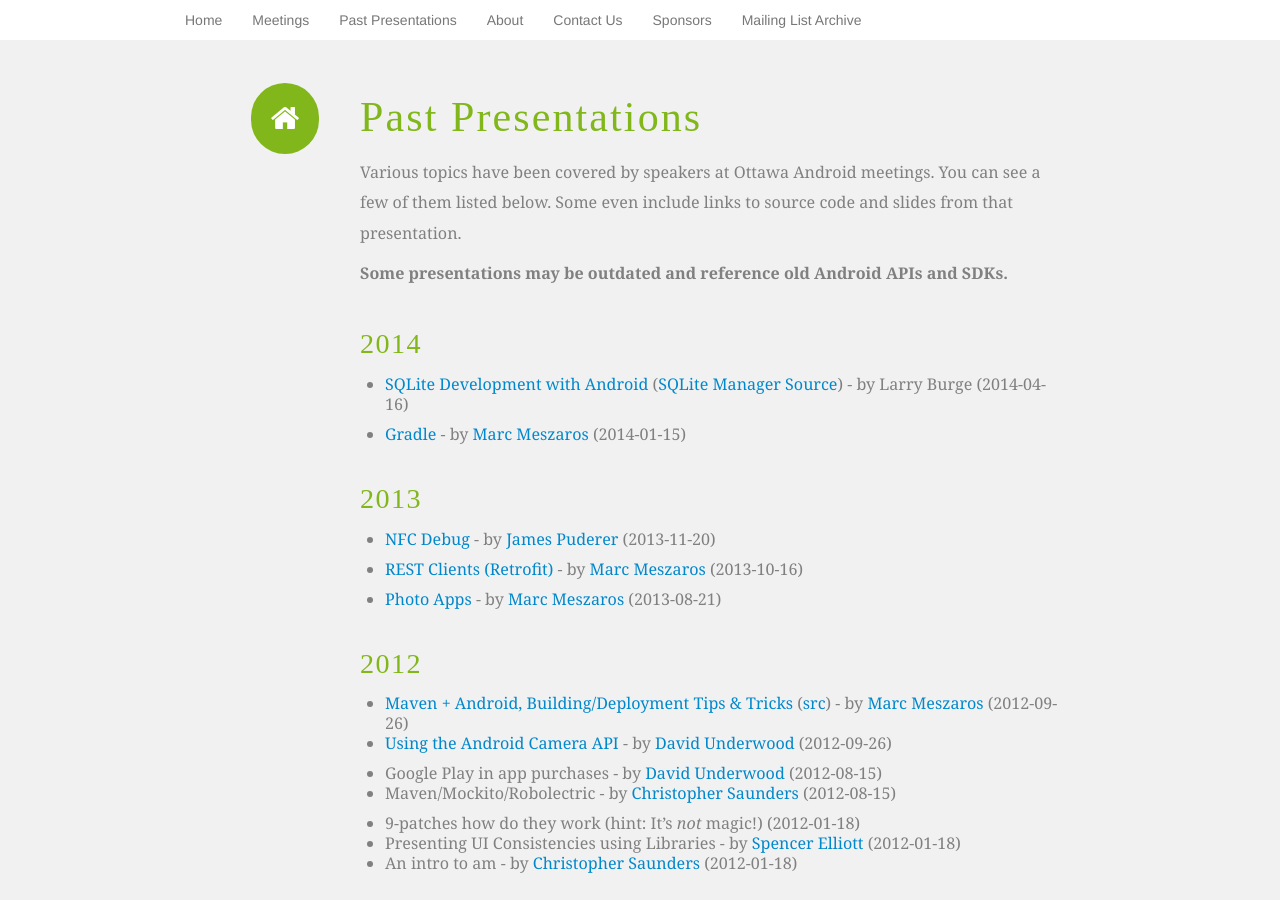
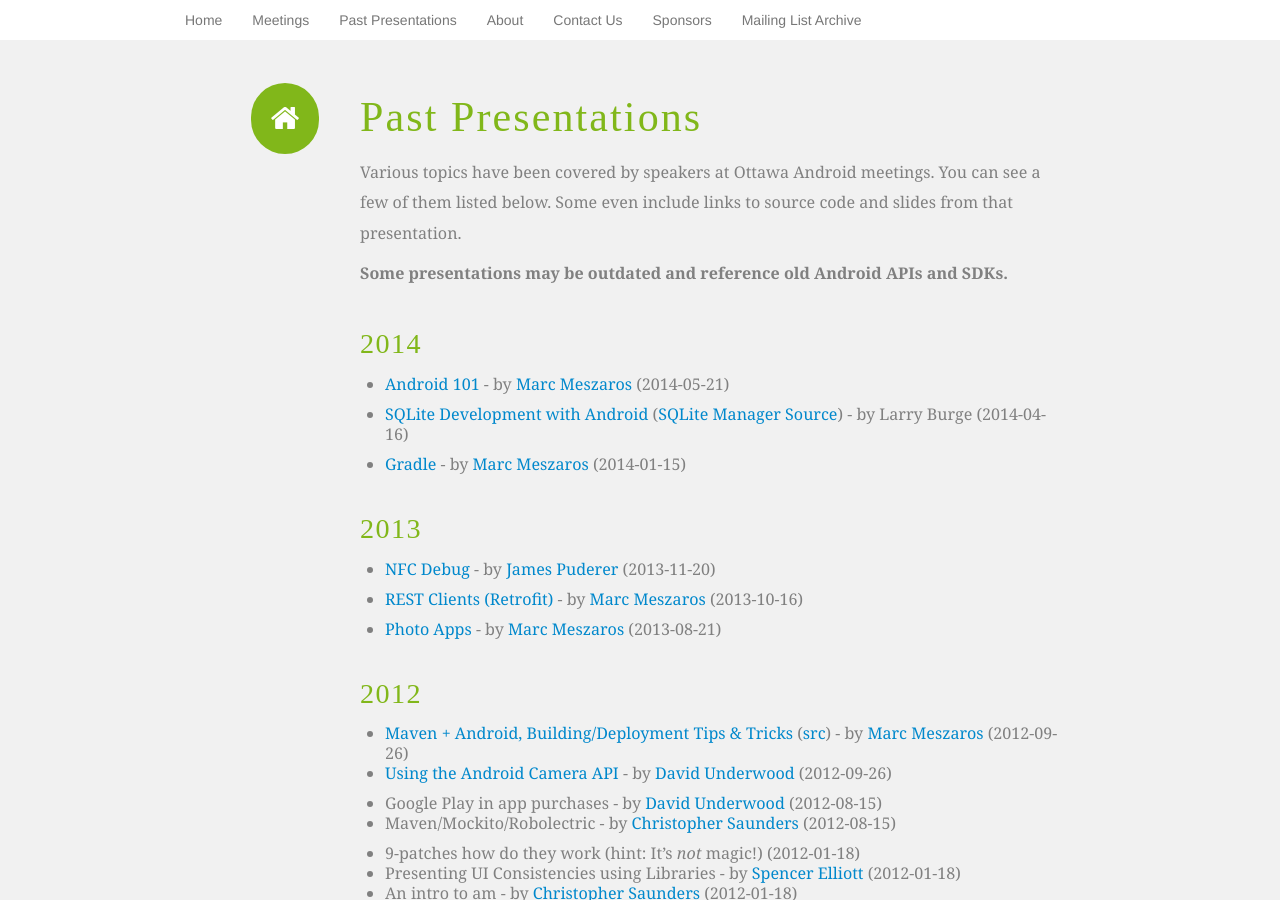
Before and after one commit to ottawaandroid/ottawaandroid.github.io, a Jekyll site: the page built from presentations/index.md, in a window 1280 px wide and 900 px high. Built offline with Jekyll 4.4.1, drawn with Linux system fonts in a browser that asks for light colours; some web fonts are replaced; Markdown is read by kramdown in place of the engine named in the settings.

Commit message:
Add presentation link from yesterday's meeting

```diff
--- a/presentations/index.md
+++ b/presentations/index.md
@@ -11,6 +11,8 @@ Various topics have been covered by speakers at Ottawa Android meetings. You can
 
 2014
 ----
+* [Android 101](https://docs.google.com/presentation/d/1aYttFBP8xT39jUwViITvgOrjd5-Ch9lR-XDiGkWb0xE/pub?start=false&loop=false&delayms=3000) - by [Marc Meszaros](http://marcmeszaros.ca/) (2014-05-21)
+
 * [SQLite Development with Android](/files/presentations/2014/SQLiteApril16.odp) ([SQLite Manager Source](/files/presentations/2014/sqlite-manager.zip)) - by Larry Burge (2014-04-16)
 
 * [Gradle](https://docs.google.com/presentation/d/18rSnTgIzRw3gnNbPf5feO5Ta_2_MXLtld5jWRi3JefE/pub?start=false&loop=false&delayms=3000) - by [Marc Meszaros](http://marcmeszaros.ca/) (2014-01-15)
```
